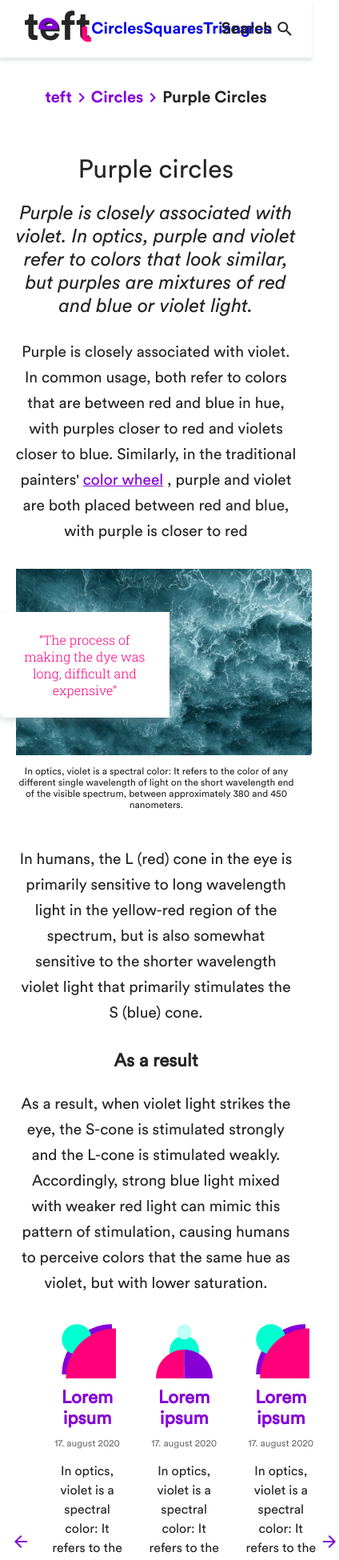
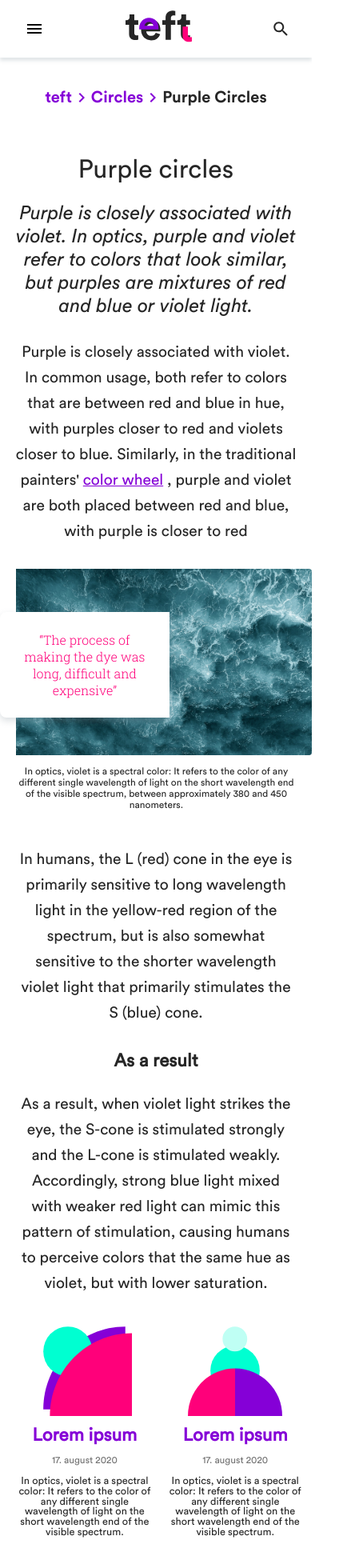
Before and after one commit to maaaaciej/dekodetest, a React (Create React App) app: page /teft/circles/purple-circles in a window 390 px wide. Shown: the top 1950 px of the page at 80% size, 424 px wide, since content can reach past the window. Built offline with nearby package versions, Linux system fonts and the light colour scheme.

Commit message:
added card carousel as well as header mobile-styling

```diff
--- a/src/components/Card/card.component.jsx
+++ b/src/components/Card/card.component.jsx
@@ -6,7 +6,7 @@ const Card = ({ image, title, date, text }) => {
   return (
     <div className="card">
       <img src={image} alt={title} className="card-image" />
-      <h3 className="card-title">{title || "Card Title"}</h3>
+      <h2 className="card-title">{title || "Card Title"}</h2>
       <span className="card-date">{date || "21/08/2020"}</span>
       <p className="card-text">
         {text ||
--- a/src/components/Card/card.styles.scss
+++ b/src/components/Card/card.styles.scss
@@ -25,3 +25,12 @@
     line-height: 1.5em;
   }
 }
+
+@media only screen and (max-width: 600px) {
+  .card {
+    .card-text {
+      font-size: 0.8em;
+      line-height: 1em;
+    }
+  }
+}
--- a/src/components/CardContainer/cardcontainer.styles.scss
+++ b/src/components/CardContainer/cardcontainer.styles.scss
@@ -24,3 +24,19 @@
     }
   }
 }
+
+@media only screen and (max-width: 600px) {
+  .cardcontainer {
+    width: 100%;
+    margin: 0;
+    .cardcontainer-arrow {
+      display: none;
+    }
+    .cardcontainer-wrapper {
+      overflow-x: auto;
+      .cardcontainer-wrapper-card {
+        width: 42.3%;
+      }
+    }
+  }
+}
--- a/src/components/Header/header.component.jsx
+++ b/src/components/Header/header.component.jsx
@@ -2,6 +2,7 @@ import React from "react";
 
 import logo from "../../assets/logo/logo.svg";
 import search from "../../assets/search/search.svg";
+import menu from "../../assets/hamburger/menu.svg";
 
 import "./header.styles.scss";
 
@@ -9,10 +10,11 @@ const Header = () => {
   return (
     <header className="header">
       <div className="header-container">
+        <img src={menu} alt="" className="header-container-menu" />
+        <a href="https://www.dekode.no" className="header-container-logo">
+          <img src={logo} alt="logo" />
+        </a>
         <nav className="header-container-nav">
-          <a href="https://www.dekode.no" className="header-container-nav-logo">
-            <img src={logo} alt="logo" />
-          </a>
           <a
             href="https://dekode.no/"
             rel="noopener noreferrer"
@@ -38,9 +40,8 @@ const Header = () => {
             Triangles
           </a>
         </nav>
-
         <span className="header-container-search">
-          Search{" "}
+          <span className="header-container-search-text">Search </span>
           <img className="header-container-search-icon" src={search} alt="" />
         </span>
       </div>
--- a/src/components/Header/header.styles.scss
+++ b/src/components/Header/header.styles.scss
@@ -23,15 +23,19 @@
     margin: auto;
     @extend .display-rules;
 
+    .header-container-menu {
+      display: none;
+    }
+
+    .header-container-logo {
+      height: 100%;
+      width: auto;
+    }
     .header-container-nav {
       height: 55%;
       width: 42%;
       @extend .display-rules;
 
-      .header-container-nav-logo {
-        height: 100%;
-        width: auto;
-      }
       .header-container-nav-link {
         text-decoration: none;
       }
@@ -52,3 +56,25 @@
     }
   }
 }
+
+@media only screen and (max-width: 600px) {
+  .header {
+    .header-container {
+      .header-container-menu {
+        display: inline;
+      }
+      .header-container-nav {
+        display: none;
+      }
+      .header-container-logo {
+        margin: auto;
+      }
+
+      .header-container-search {
+        .header-container-search-text {
+          display: none;
+        }
+      }
+    }
+  }
+}
```
Also changed, not shown: src/assets/hamburger/menu.svg (added).
